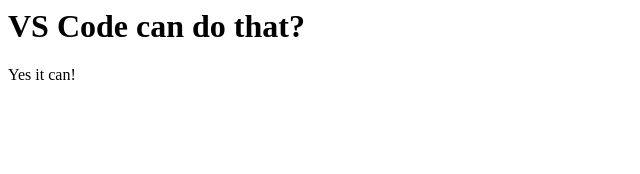
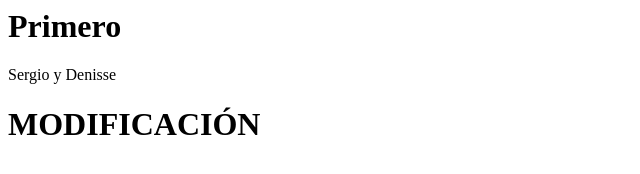
Before and after one commit to Sergio99xd/BigData_codespaces, a plain HTML site: page static/index.html in a window 1280 px wide. Shown: the whole page, without its empty margins (0-640 px from the left). Drawn offline with Linux system fonts and the light colour scheme.

Commit message:
Modificar index

```diff
--- a/static/index.html
+++ b/static/index.html
@@ -1,9 +1,10 @@
 <html>
     <head>
-        <title>VS Code Rocks!</title>
+        <title>Codespaces</title>
     </head>
     <body>
-        <h1>VS Code can do that?</h1>
-        <p>Yes it can!</p>
+        <h1>Primero</h1>
+        <p>Sergio y Denisse</p>
+        <h1>MODIFICACIÓN</h1>
     </body>
 </html>
```
